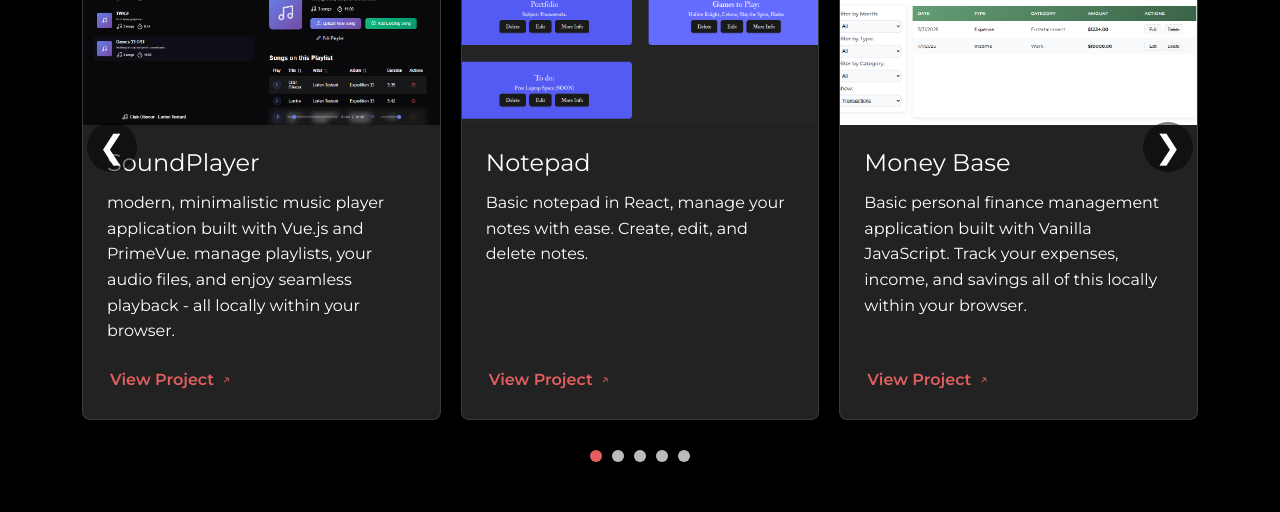
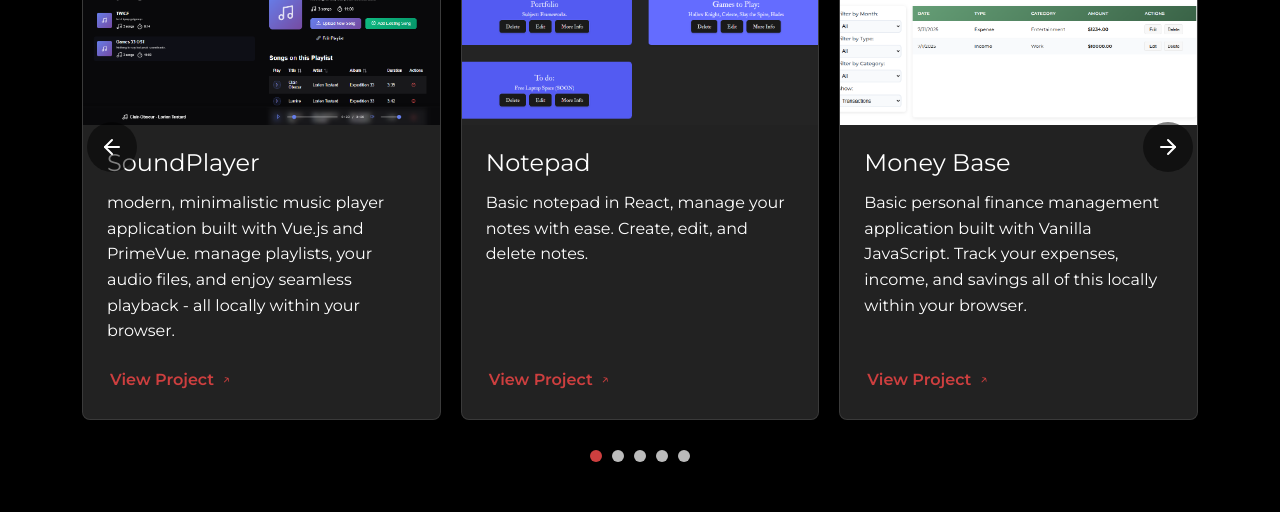
Before and after one commit to Beckarby/portfolio, a Vue app: page /dashboard in a window 1280 px wide. Shown: the part 900-1412 px from the top of the page. Built offline with nearby package versions, Linux system fonts and the light colour scheme; no server answers; sample sign-in values are in the browser's storage.

Commit message:
fix: update primary color in base.css, enhance button icons in CardCarousel, and adjust padding in Dashboard view

```diff
--- a/src/assets/base.css
+++ b/src/assets/base.css
@@ -65,7 +65,7 @@
   --text-color: var(--vt-c-text-dark-1);
   --text-color-secondary: var(--vt-c-text-dark-2);
 
-  --primary-color: #e15f5f;
+  --primary-color: #cd3f3f;
   --primary-color-text: #bdbbe1;
 
   --red-500: #ef4444;
--- a/src/components/CardCarousel.vue
+++ b/src/components/CardCarousel.vue
@@ -1,6 +1,7 @@
 <script setup>
 import { ref, computed, onMounted, onUnmounted, watch } from 'vue';
 import Card from './card.vue';
+import { ArrowLeft, ArrowRight } from 'lucide-vue-next';
 
 const props = defineProps({
   cards: {
@@ -136,7 +137,7 @@ onUnmounted(() => {
         @click="navigate('prev')"
         aria-label="Previous slide"
       >
-        &#10094;
+        <ArrowLeft />
       </button>
       <div class="carousel-track" :style="{ transform: transformStyle }">
         <div
@@ -161,7 +162,7 @@ onUnmounted(() => {
         @click="navigate('next')"
         aria-label="Next slide"
       >
-        &#10095;
+        <ArrowRight />
       </button>
     </div>
 
--- a/src/views/Dashboard.vue
+++ b/src/views/Dashboard.vue
@@ -229,7 +229,7 @@ const education = [
   justify-content: center;
   gap: 1rem;
   max-width: 1400px;
-  padding: 0 2rem;
+  padding: 0 3rem;
 }
 
 .charts > :first-child {
```
